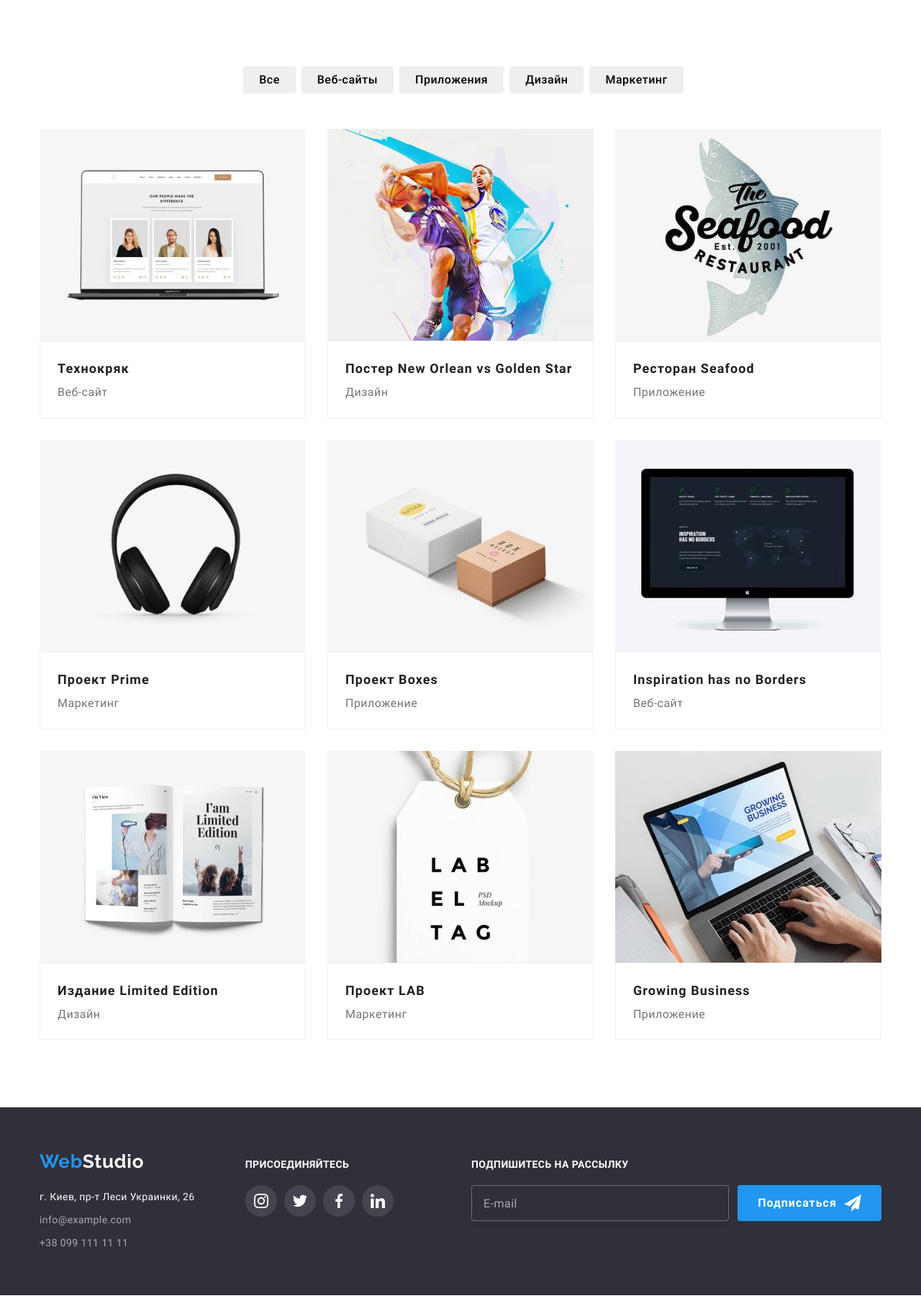
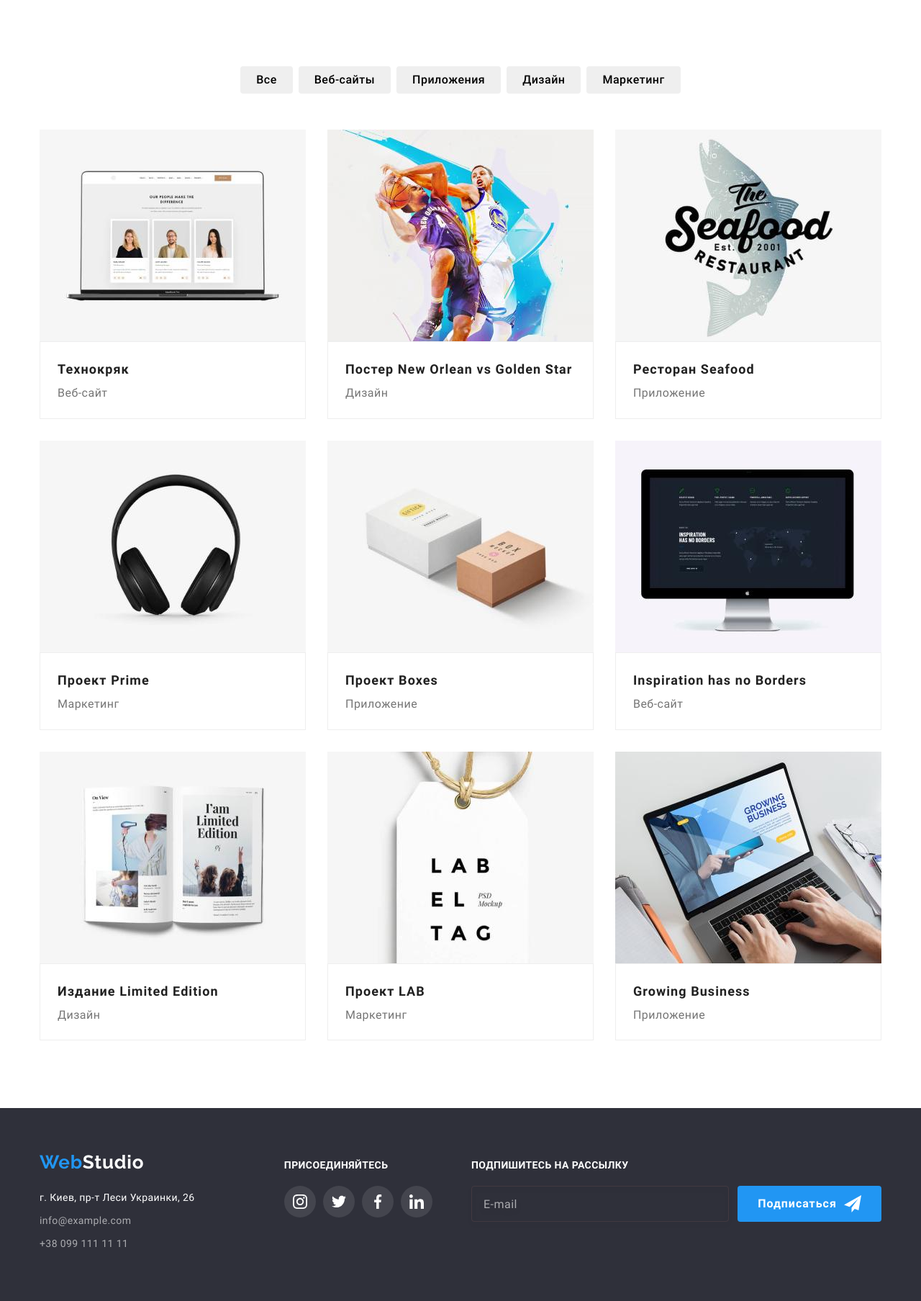
Before and after one commit to marina1412/goit-markup-hw-08, a plain HTML site: page portfolio.html in a window 1280 px wide. Shown: the part 93-1900 px from the top of the page at 72% size. Drawn offline with nearby package versions, Linux system fonts and the light colour scheme.

Commit message:
Домашее задание 8

```diff
--- a/portfolio.html
+++ b/portfolio.html
@@ -452,28 +452,18 @@
     <footer class="footer">
       <div class="container footer__parts">
         <div class="footer__address">
-          <a href="/" lang="en" class="logo footer__logo"
-            ><span class="logo--current">Web</span>Studio</a
-          >
+          <a href="/" lang="en" class="logo footer__logo"><span class="logo--current">Web</span>Studio</a>
           <address class="address">
             <ul>
               <li class="address__item">
                 <p class="address__text">г. Киев, пр-т Леси Украинки, 26</p>
               </li>
-              <li class="address__item">
-                <a href="mailto:info@example.com" class="address__link"
-                  >info@example.com</a
-                >
-              </li>
-              <li class="address__item">
-                <a href="tel:+380991111111" class="address__link">
-                  +38 099 111 11 11</a
-                >
-              </li>
+              <li class="address__item"><a href="mailto:info@example.com" class="address__link">info@example.com</a></li>
+              <li class="address__item"><a href="tel:+380991111111" class="address__link"> +38 099 111 11 11</a></li>
             </ul>
           </address>
         </div>
-        <div>
+        <div class="footer__network">
           <p class="footer__title">присоединяйтесь</p>
           <ul class="network-list">
             <li class="network-list__item">
--- a/sass/components/_clients.scss
+++ b/sass/components/_clients.scss
@@ -1,7 +1,6 @@
 .clients-list {
   display: flex;
   flex-wrap: wrap;
-  align-items: center;
   justify-content: center;
   margin-right: -30px;
   @media screen and (min-width: 480px) {
--- a/sass/components/_filtr.scss
+++ b/sass/components/_filtr.scss
@@ -1,25 +1,25 @@
 .filtr {
-  margin-bottom: 50px;
+  margin-bottom: 40px;
   display: flex;
   flex-wrap: wrap;
-  @media screen and (min-width: 480px) {
-    margin-bottom: -15px;
-    margin-right: -8px;
-  }
   @media screen and (min-width: 768px) {
     justify-content: center;
+    margin-bottom: 30px;
   }
   @media screen and (min-width: 1200px) {
-    margin-bottom: 34px;
+    margin-bottom: 50px;
   }
 }
 .filtr__item {
+  @media screen and (max-width: 767px) {
+    margin-bottom: 15px;
+    &:nth-child(n + 4) {
+      margin-bottom: 0;
+    }
+  }
   margin-right: 8px;
   &:last-child {
     margin-right: 0;
-  }
-  @media screen and (min-width: 480px) {
-    margin-bottom: 15px;
   }
 }
 .filtr__button {
--- a/sass/components/_footer.scss
+++ b/sass/components/_footer.scss
@@ -38,7 +38,6 @@
   @media screen and (min-width: 768px) {
   }
   @media screen and (min-width: 1200px) {
-    margin-bottom: 20px;
     padding-bottom: 0;
     margin-left: 0;
   }
@@ -107,9 +106,6 @@
     margin-left: auto;
     margin-right: auto;
   }
-  @media screen and (min-width: 1200px) {
-    margin-left: auto;
-  }
 }
 
 .form {
@@ -123,7 +119,7 @@
   width: 100%;
   margin-bottom: 20px;
 
-  border: 1px solid rgba(255, 255, 255, 0.3);
+  border: 1px solid rgba(112, 79, 79, 0.3);
   filter: drop-shadow(0px 4px 4px rgba(0, 0, 0, 0.15));
   border-radius: 4px;
   background-color: inherit;
--- a/sass/components/_portfolio.scss
+++ b/sass/components/_portfolio.scss
@@ -1,14 +1,13 @@
 .portfolio {
-  margin-top: -30px;
+  margin-bottom: -30px;
   @media screen and (min-width: 768px) {
     display: flex;
     flex-wrap: wrap;
     margin-left: -30px;
-    margin-top: -30px;
   }
 }
 .portfolio__item {
-  margin-top: 30px;
+  margin-bottom: 30px;
   @media screen and (min-width: 768px) {
     flex-basis: calc(100% / 2 - 30px);
     margin-left: 30px;
```
Also changed, not shown: css/main.css, css/main.min.css, 2 other files.
